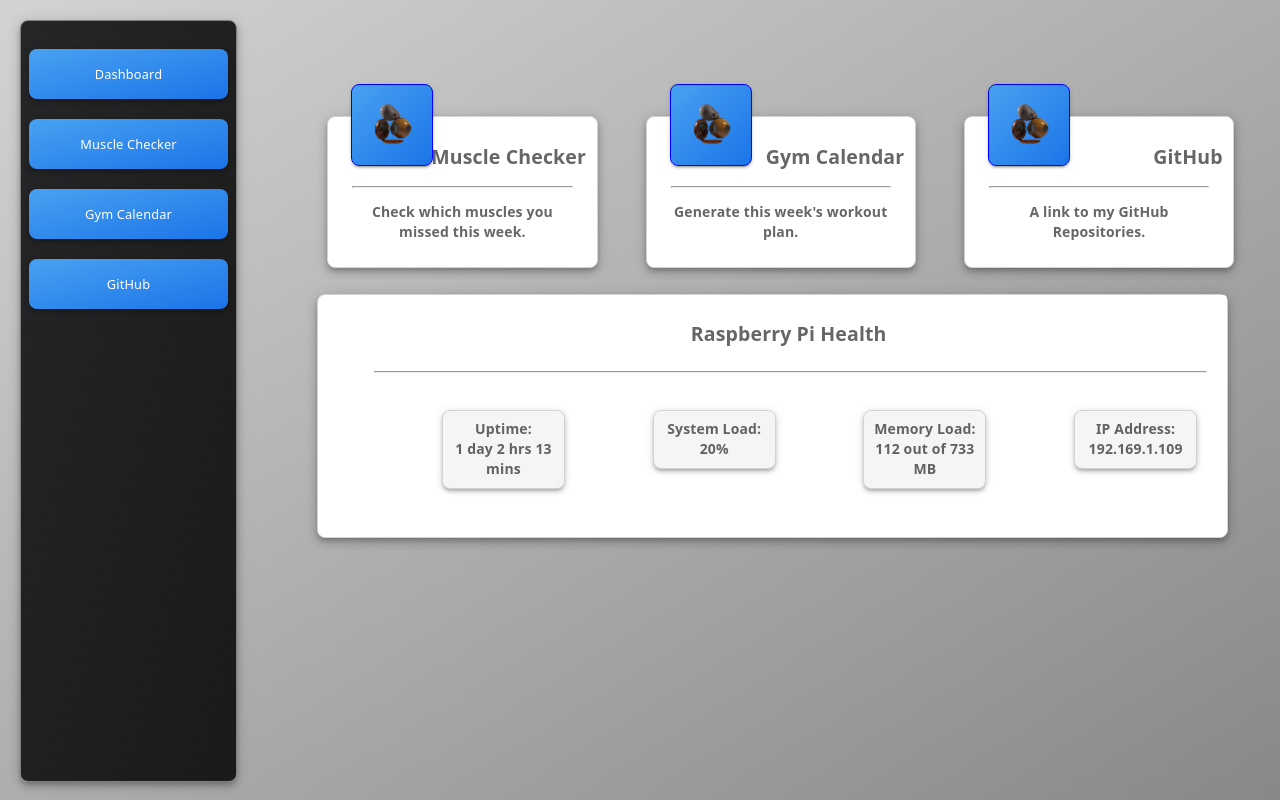
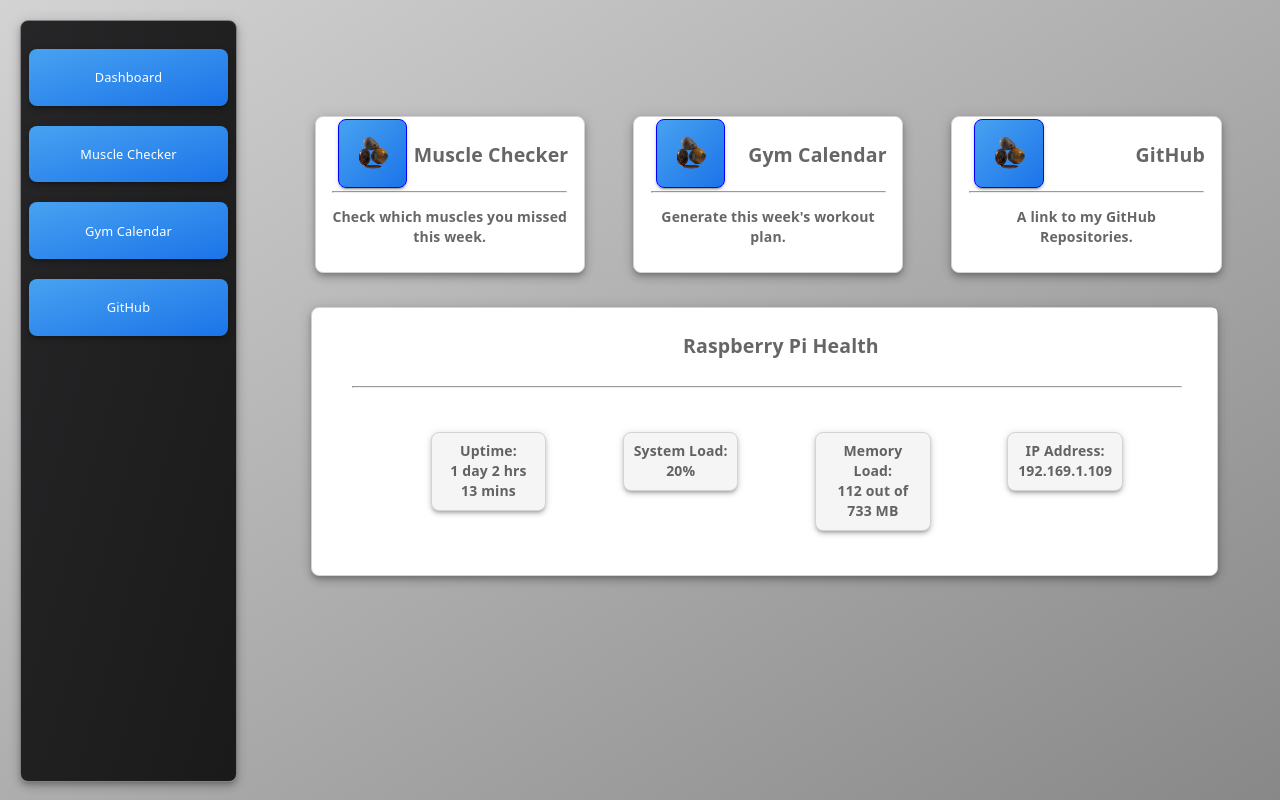
Before and after one commit to henryj320/helios_dashboard, a React (Create React App) app in the folder react_dashboard_app/: page / in a window 1280 px wide. Built offline with nearby package versions, Linux system fonts and the light colour scheme.

Commit message:
Converted scaling from "rem" to "vw"

```diff
--- a/react_dashboard_app/src/Home.js
+++ b/react_dashboard_app/src/Home.js
@@ -26,9 +26,9 @@ const Item = styled(Paper)(({ theme }) => ({
 const ItemHeaderProperties = {
     position: 'relative',
     textAlign: {sm: 'center', md: 'left', lg: 'right'},
-    width: '75%',
-    left: {sm: '1rem', md: '1rem', lg: '3rem', xl: '4rem'},
-    top: {sm: '5.3rem', md: '4.6rem', lg: '4.9rem', xl: '7rem'},
+    width: '16.2vw',
+    left: {sm: '1vw', md: '2vw', lg: '3vw', xl: '3vw'},
+    top: {sm: '8vw', md: '7.4vw', lg: '6vw', xl: '6vw'},
     border: 0,
     fontSize: {sm: 10, md: 12, lg: 13, xl: 18},
     boxShadow: 0,
@@ -41,11 +41,11 @@ const ItemHeaderProperties = {
 
 const ItemImageProperties = {
     display: {sm: 'none', md: 'none', lg: 'block'},
-    width: {sm: '1rem', md: '1rem', lg: '4rem', xl: '7rem'},
-    height: {sm: '1rem', md: '1rem', lg: '4rem', xl: '7rem'},
+    width: {lg: '4vw', xl: '5vw'},
+    height: {lg: '4vw', xl: '5vw'},
     position: 'relative',
-    left: {sm: '1rem', lg: '1.5rem'},
-    top: {sm: '-14.5rem', md: '-9rem', lg: '-11.5rem', xl: '-14.5rem'},
+    left: {lg: '1.8vw', xl: '1.3vw'},
+    top: {lg: '-12vw', xl: '-12vw'},
     borderRadius: 2,
     boxShadow: 2,
     border: {xs: '1px solid lightgrey', sm: '1px solid red', md: '1px solid green', lg: '1px solid blue', xl: '1px solid purple', xxl: '1px solid yellow'},
@@ -58,9 +58,9 @@ const ItemProperties = {
     boxShadow: 5,
     border: '1px solid lightgrey',
     minHeight: {sm: '30px', md: '80px', lg: '80px'},
-    paddingTop: {sm: '35%', md: '30%', lg: '23%'},
-    paddingLeft: '1.5rem',
-    paddingRight: '1.5rem',
+    paddingTop: {sm: '7vw', md: '6.2vw', lg: '5.2vw'},
+    paddingLeft: '1.3vw',
+    paddingRight: '1.3vw',
     fontSize: {sm: 0, md: 13, lg: 14, xl: 14},
     // background:  'linear-gradient(to right bottom, lightgrey, #F5F5F5)',
     "&:hover": {
@@ -80,7 +80,7 @@ export const Home = () => {
 
             <div id="mainDiv">
                 <Grid container spacing={4} sx={{
-                    marginLeft: '4%',
+                    marginLeft: '2vw',
                     maxWidth: '100%',
                     marginRight: '0%',
                     gap: 2,
@@ -129,31 +129,19 @@ export const Home = () => {
                         </Item>
                     </Grid>
 
-                    {/* <Grid item xs={11.9}>
-                        <Item sx={ItemHeaderProperties}>
-                            <h2>GitHub</h2>
-                        </Item>
-                        <Item sx={ItemProperties}>
-                            <hr></hr>
-                            <p>A link to my GitHub Repositories.</p>
-                        </Item>
-                        <Item sx={ItemImageProperties}>
-                            <img src={logo} alt="Logo" id="firstImage"/>
-                        </Item>
-                    </Grid> */}
-
-                    <Grid item sm={11.4} md={11.15} lg={11.45} xl={11.4} sx={{
-                        marginLeft: {sm: '2.0%', md: '3%', lg: '2.3%', xl: '2.0%'},
+                    <Grid item sm={11.4} md={11.15} lg={11.4} xl={11.4} sx={{
+                        marginLeft: {sm: '2.0%', md: '3vw', lg: '2.25vw', xl: '1.7vw'},
                         borderRadius: 2,
                         boxShadow: 5,
                         border: '1px solid lightgrey',
-                        minHeight: {sm: '30px', md: '80px', lg: '80px'},
+                        minHeight: {sm: '28vw', md: '22vw', lg: '21vw', xl: '17vw'},
+                        maxHeight: {sm: '28vw', md: '22vw', lg: '21vw', xl: '17vw'},
                         paddingTop: {sm: '35%', md: '30%', lg: '23%'},
 
                         fontSize: {sm: 0, md: 13, lg: 14, xl: 14},
                         background: 'white',
                         position: 'relative',
-                        top: {sm: '1.5rem', md: '1.2rem', lg: '-4.5rem', xl: '-6.5rem'},
+                        top: {sm: '2vw', md: '1.5vw', lg: '-4vw', xl: '-5vw'},
                     }}>
                         <Item sx={{
                             fontSize: {sm: 10, md: 12, lg: 13, xl: 18},
@@ -166,10 +154,8 @@ export const Home = () => {
                         </Item>
                         <Item sx={{
                             position: 'relative',
-                            top: '-2rem',
                             width: '95%',
-                            left: '1rem',
-                            top: '-3rem',
+                            top: '-3.5vw',
                             boxShadow: 0,
                         }}>
 
@@ -183,7 +169,7 @@ export const Home = () => {
                                 textAlign: 'center',
                                 width: '100%',
                                 // left: '-1.5%',
-                                top: '-3rem',
+                                top: '-3vw',
                                 position: 'relative',
                                 background: 'none',
 
@@ -209,14 +195,15 @@ export const Home = () => {
                                 li: {
                                     display: 'block',
                                     float: 'left',
-                                    width: '11.8%',
-                                    marginLeft: '5%',
-                                    marginRight: '5%',
+                                    width: {md: '6vw', lg: '7.5vw'},
+                                    marginLeft: '3vw',
+                                    marginRight: '3vw',
                                     border: '1px solid lightgrey',
                                     padding: '1%',
                                     borderRadius: 2,
                                     boxShadow: 3,
                                     background: '#F5F5F5',
+                                    // minHeight: '7vw',
                                 }
 
                             }}>
--- a/react_dashboard_app/src/components/Sidebar/Sidebar.js
+++ b/react_dashboard_app/src/components/Sidebar/Sidebar.js
@@ -20,9 +20,9 @@ export default function Sidebar() {
             <Grid container spacing={0} sx={{
                 span: {
                     borderRadius: 2,
-                    padding: '8%',
+                    padding: '1.5vw',
                     display: 'block',
-                    marginTop: '10%',
+                    marginTop: '2.5vh',
                     border: 'none',
                     background: '#F5F5F5',
                     boxShadow: 3,
```
Also changed, not shown: 1 other file (tests, documents, lock files or other folders).
